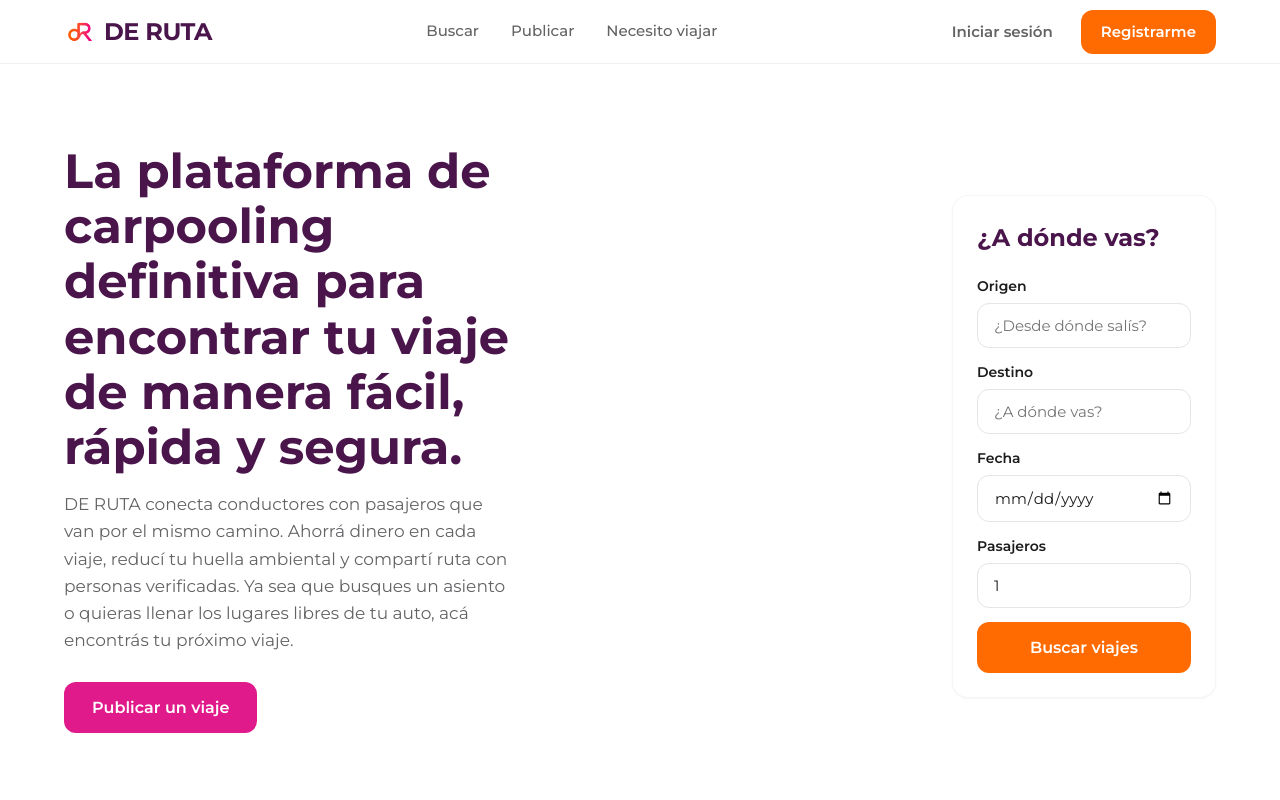
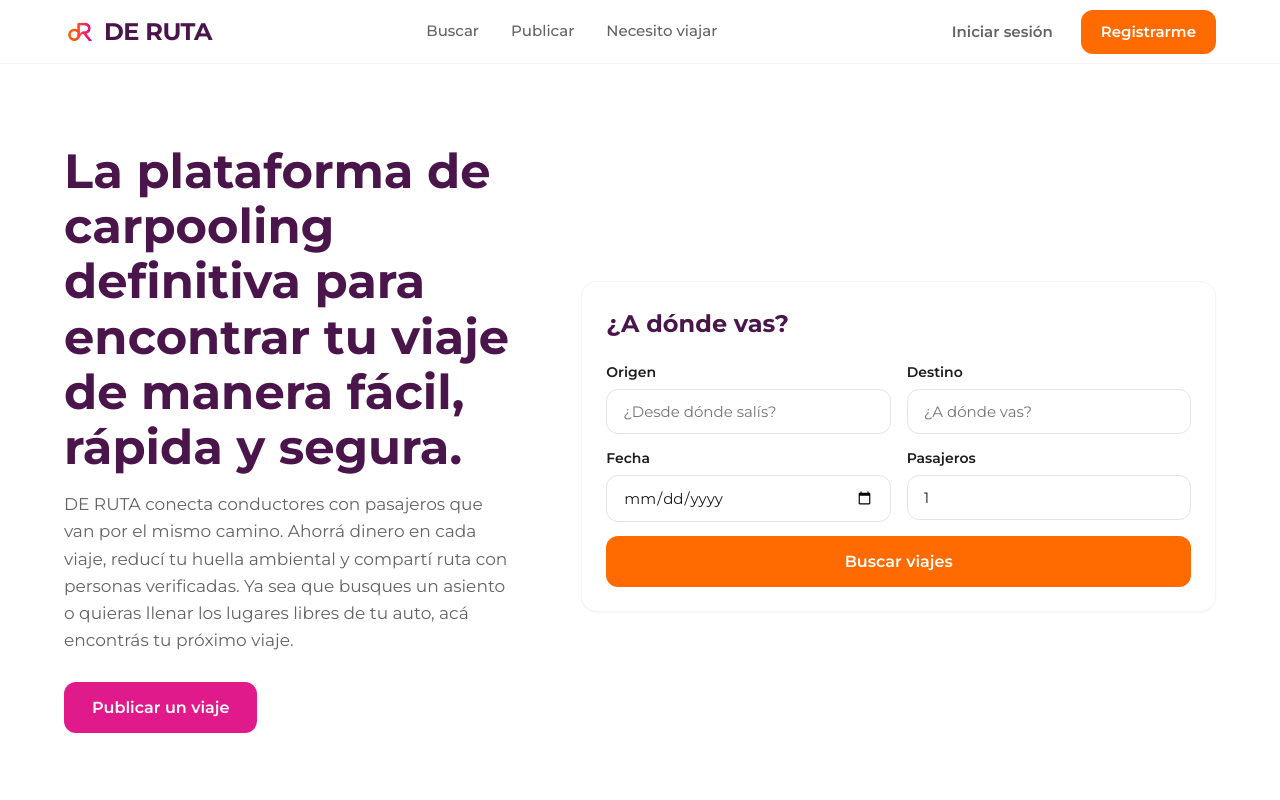
Before and after one commit to camivillafane/deruta, an Angular app in the folder apps/web/: page / in a window 1280 px wide. Shown: the top 800 px of the page. Built offline with nearby package versions, Linux system fonts and the light colour scheme.

Commit message:
Make hero search form full-width with two-column rows

```diff
--- a/apps/web/src/app/features/landing/landing.component.scss
+++ b/apps/web/src/app/features/landing/landing.component.scss
@@ -68,17 +68,19 @@
     @media (min-width: 768px) {
       justify-content: flex-end;
     }
+
+    app-card {
+      width: 100%;
+
+      .app-card {
+        padding: 32px;
+      }
+    }
   }
 }
 
 .hero-search-form {
   width: 100%;
-  max-width: 520px;
-  margin: 0 auto;
-
-  @media (min-width: 768px) {
-    margin: 0 0 0 auto;
-  }
 
   &__title {
     font-size: 1.5rem;
@@ -87,9 +89,18 @@
     margin-bottom: 20px;
   }
 
+  &__row {
+    display: grid;
+    gap: 16px;
+    margin-bottom: 14px;
+
+    @media (min-width: 768px) {
+      grid-template-columns: 1fr 1fr;
+    }
+  }
+
   app-input {
     display: block;
-    margin-bottom: 14px;
   }
 
   app-button {
--- a/apps/web/src/app/features/landing/landing.component.ts
+++ b/apps/web/src/app/features/landing/landing.component.ts
@@ -26,6 +26,7 @@ import { CardComponent } from '../../shared/components/card/card.component';
           <app-card>
             <form [formGroup]="form" (ngSubmit)="onSubmit()" class="hero-search-form">
               <h3 class="hero-search-form__title">¿A dónde vas?</h3>
+              <div class="hero-search-form__row">
                 <app-input
                   formControlName="origin"
                   label="Origen"
@@ -40,6 +41,8 @@ import { CardComponent } from '../../shared/components/card/card.component';
                   id="destination"
                   [error]="getError('destination')"
                 />
+              </div>
+              <div class="hero-search-form__row">
                 <app-input
                   formControlName="departureDate"
                   label="Fecha"
@@ -55,6 +58,7 @@ import { CardComponent } from '../../shared/components/card/card.component';
                   id="passengers"
                   [error]="getError('passengers')"
                 />
+              </div>
               <app-button
                 type="submit"
                 variant="primary"
```
Lines whose indentation alone changed are shown as unchanged.
